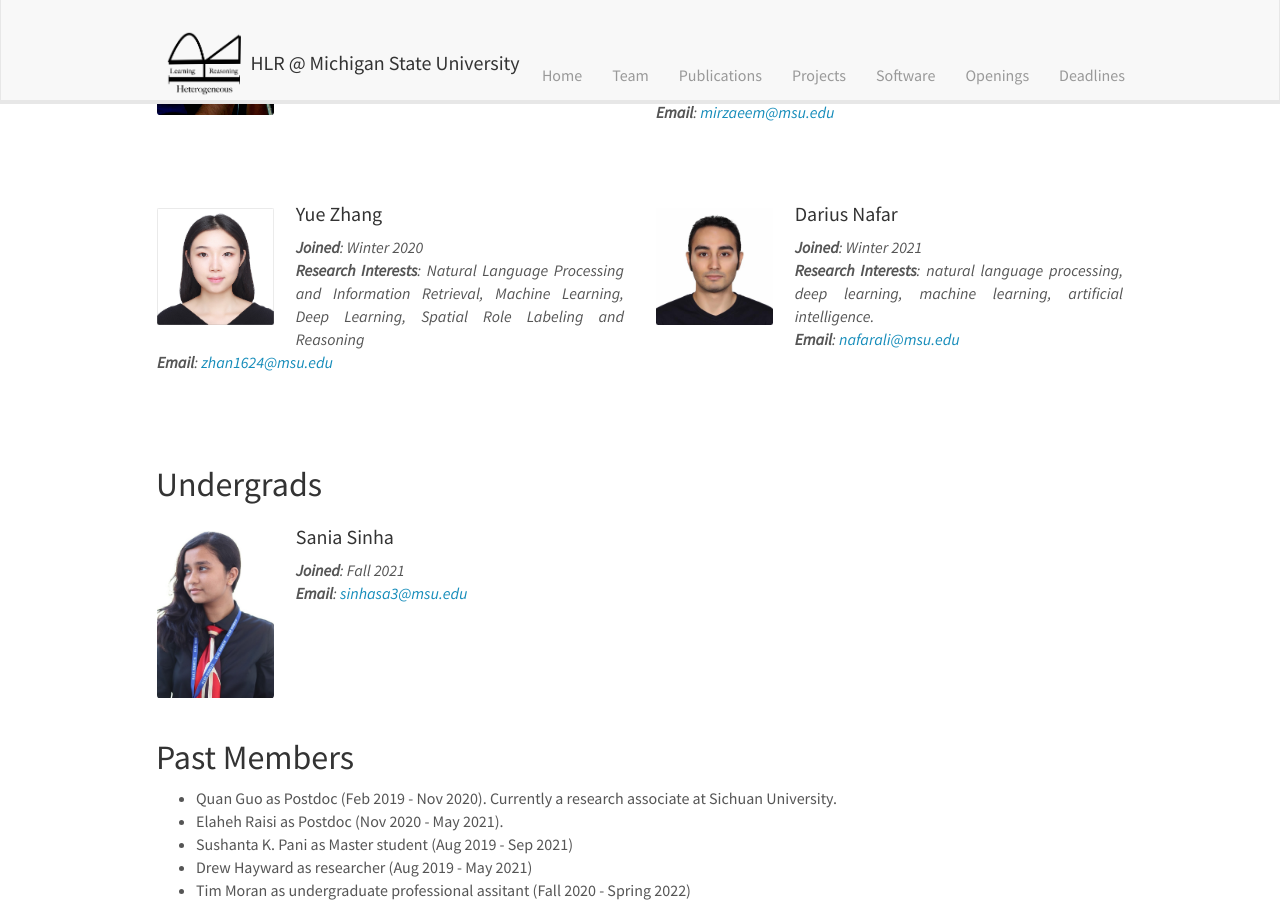
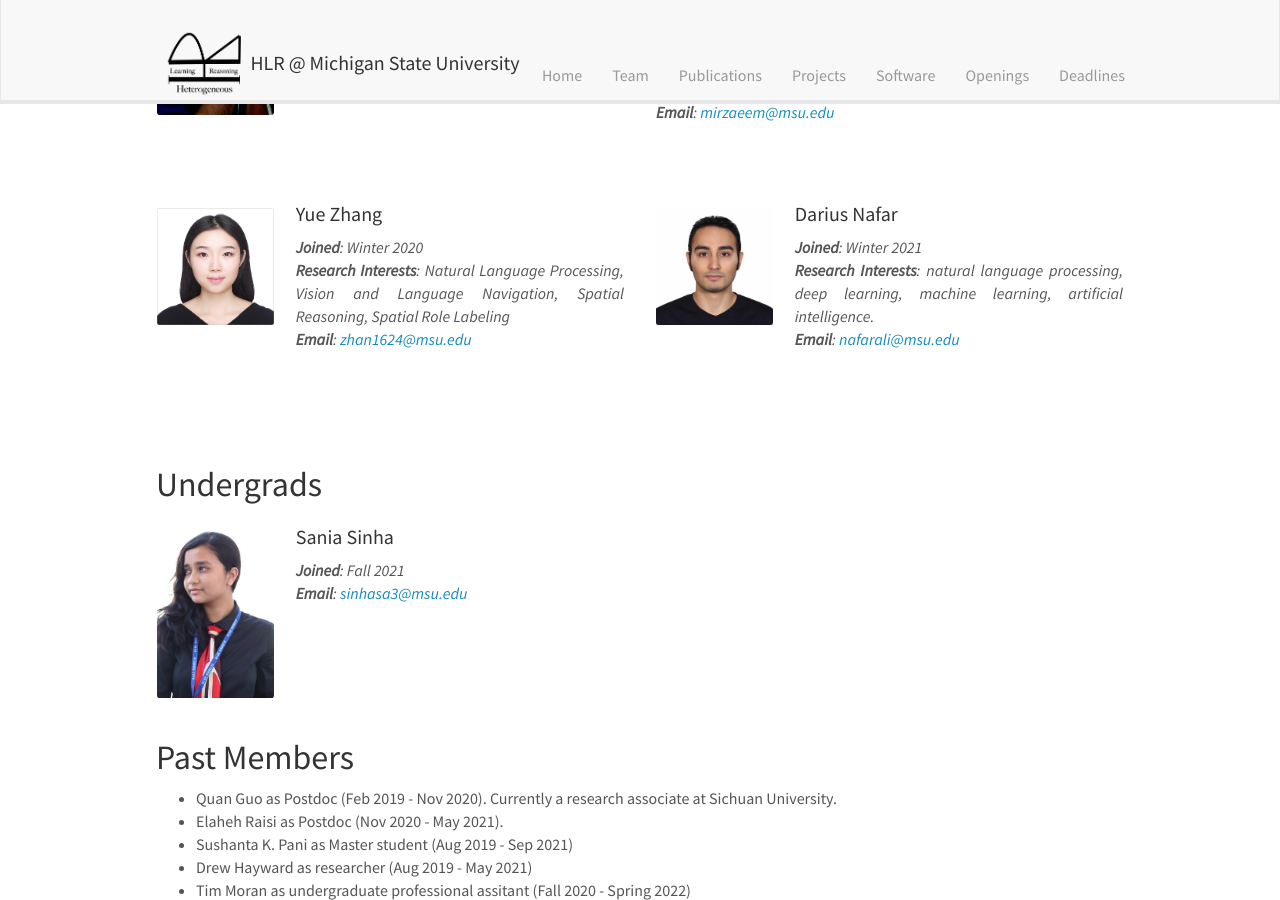
Before and after one commit to HLR/HLR.github.io, a Jekyll site: the page built from _pages/team.md, in a window 1280 px wide and 900 px high, scrolled down 1783 px. Built offline with Jekyll 4.4.1, drawn with Linux system fonts in a browser that asks for light colours; nearby versions of some CDN libraries.

Commit message:
Update phd_students.yml

```diff
--- a/_data/phd_students.yml
+++ b/_data/phd_students.yml
@@ -31,7 +31,7 @@
 
 - name: Yue Zhang
   photo: yue.jpg
-  research_interest: Natural Language Processing and Information Retrieval, Machine Learning, Deep Learning, Spatial Role Labeling and Reasoning
+  research_interest: Natural Language Processing, Vision and Language Navigation, Spatial Reasoning, Spatial Role Labeling
   email: zhan1624@msu.edu
   webpage: https://zhangyuejoslin.github.io/yuezhang.github.io/
   joined: Winter 2020
```
